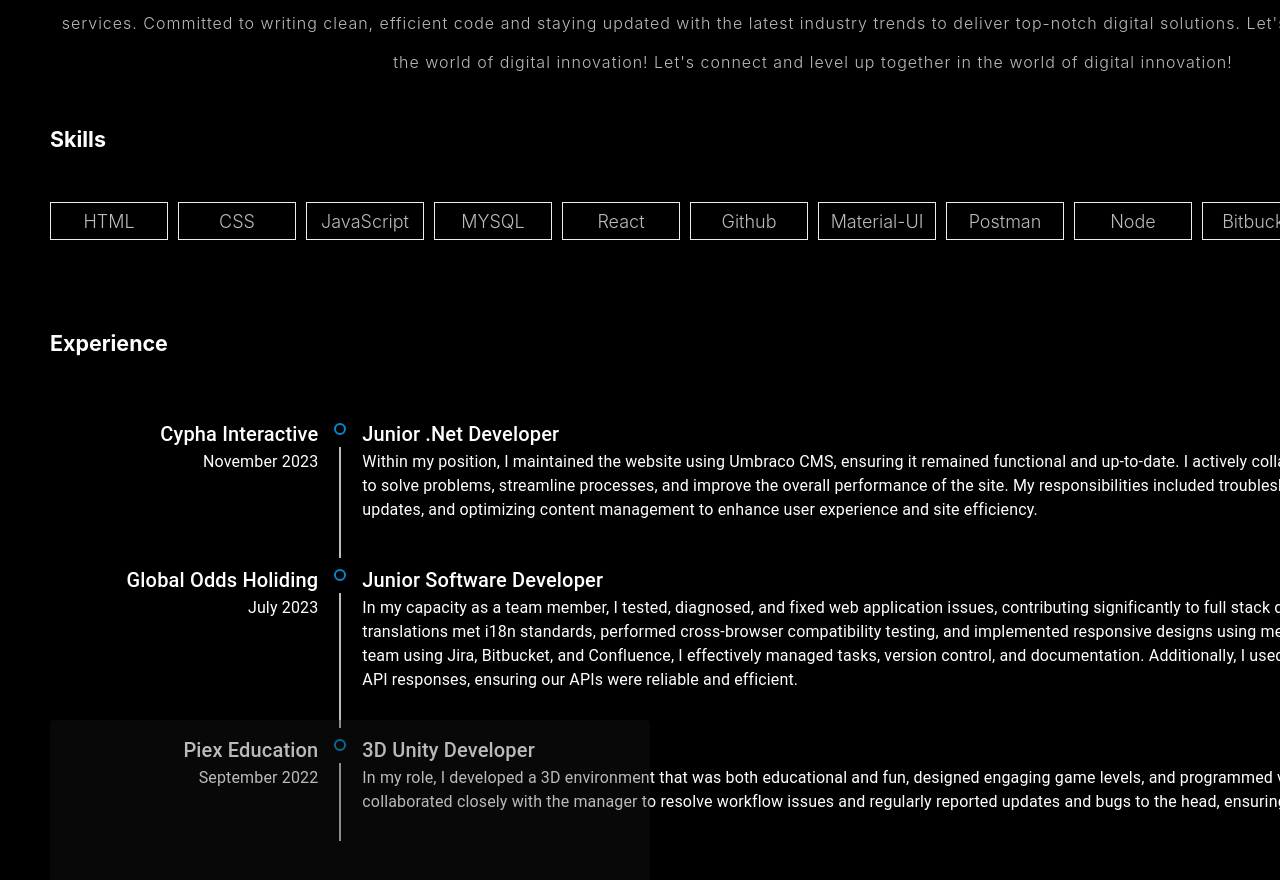
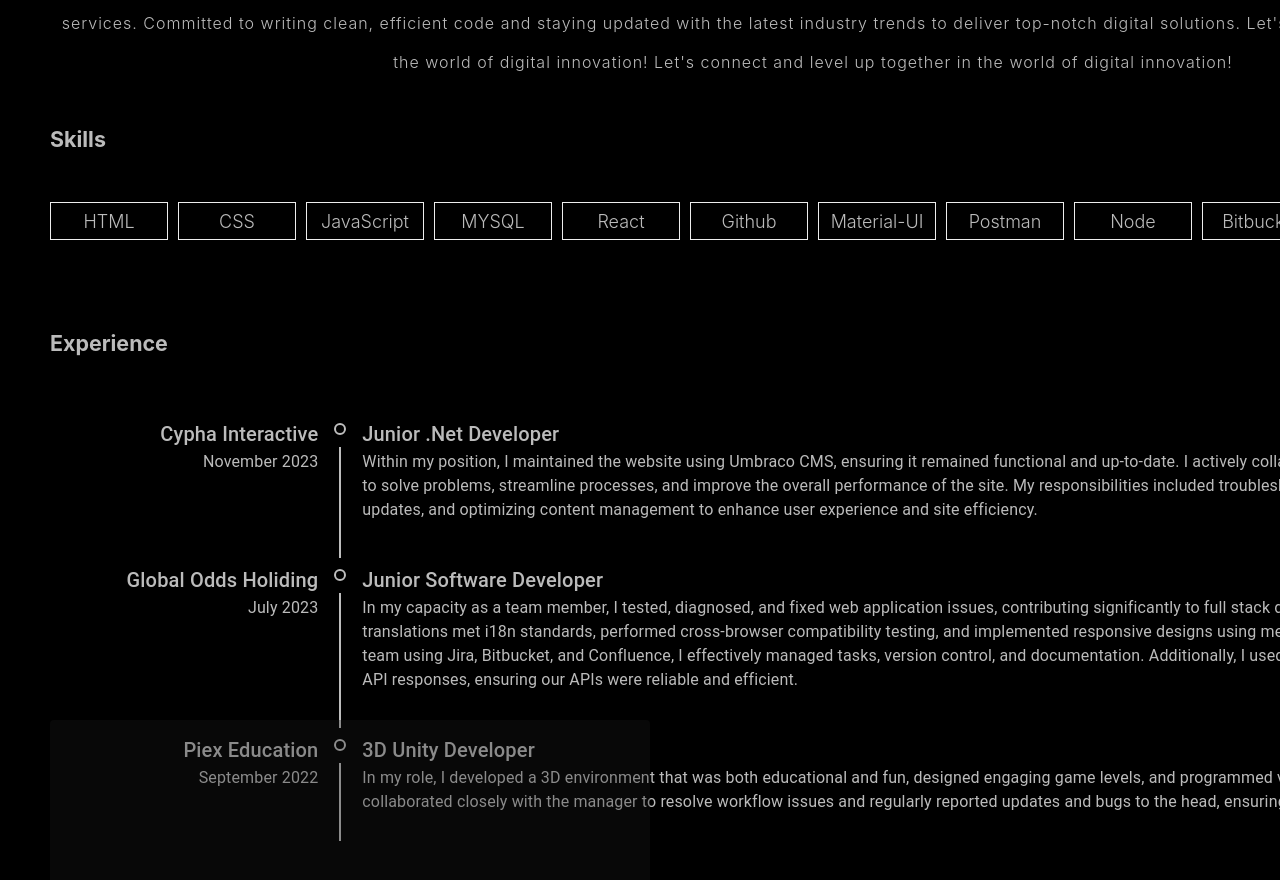
Before and after one commit to PritamMaharjan86/portfolio-react, a React (Create React App) app: page / in a window 1280 px wide. Shown: the part 980-1860 px from the top of the page. Built offline with nearby package versions, Linux system fonts and the light colour scheme.

Commit message:
update on experiece

```diff
--- a/src/App.css
+++ b/src/App.css
@@ -83,4 +83,5 @@
   flex-direction: row;
   gap: 10px;
   padding-bottom: 40px;
+  color: var(--text);
 }
--- a/src/App.js
+++ b/src/App.js
@@ -109,7 +109,7 @@ function App() {
       <section id="about"><div className='about-container'>
         <span className='about-me'>Passionate Web Developer with expertise in front-end and back-end technologies. Skilled in creating responsive, user-friendly websites and web applications using HTML, CSS, JavaScript, and modern frameworks like React and Angular. Proficient in server-side languages such as Node.js and Python, with experience in database management and cloud services. Committed to writing clean, efficient code and staying updated with the latest industry trends to deliver top-notch digital solutions.
           Let's connect and level up together in the world of digital innovation! Let's connect and level up together in the world of digital innovation!</span>
-        <h6 style={{ color: 'white', display: 'flex', justifyContent: 'left' }}>Skills</h6>
+        <h6 style={{ color: 'var(--text)', display: 'flex', justifyContent: 'left' }}>Skills</h6>
         <div className='skill'>
           <Box component="section" sx={{ p: 1, border: '1px solid #ededed', height: '20px', minWidth: '100px', color: '#bbbbbb', fontSize: '18px', textAlign: 'center', fontWeight: '300' }}>
             HTML
@@ -148,7 +148,7 @@ function App() {
             Wordpress
           </Box>
         </div>
-        <h6 style={{ color: 'white', display: 'flex', justifyContent: 'left' }}>Experience</h6>
+        <h6 style={{ color: 'var(--text)', display: 'flex', justifyContent: 'left' }}>Experience</h6>
         <div className='experience'>
           <Timeline
             sx={{
@@ -165,15 +165,15 @@ function App() {
                 variant='h6'
                 marginBottom='40px'
               >
-                <Typography variant='h6' component="span">Cypha Interactive
+                <Typography variant='h6' component="span" style={{ color: 'var(--text)' }}>Cypha Interactive
                 </Typography>
-                <Typography style={{ marginBottom: '30px' }}> November 2023</Typography>
+                <Typography style={{ marginBottom: '30px', color: 'var(--text)'  }}> November 2023</Typography>
               </TimelineOppositeContent>
               <TimelineSeparator>
-                <TimelineDot variant="outlined" color='info' />
+                <TimelineDot variant="outlined" />
                 <TimelineConnector />
               </TimelineSeparator>
-              <TimelineContent style={{ color: 'white' }}><Typography variant='h6' component="span">Junior .Net Developer
+              <TimelineContent style={{ color: 'var(--text)' }}><Typography variant='h6' component="span">Junior .Net Developer
               </Typography>
                 <Typography style={{ marginBottom: '30px' }}>Within my position, I maintained the website using Umbraco CMS, ensuring it remained functional and up-to-date. I actively collaborated with other team members to solve problems, streamline processes, and improve the overall performance of the site. My responsibilities included troubleshooting issues, implementing updates, and optimizing content management to enhance user experience and site efficiency.
                 </Typography></TimelineContent>
@@ -187,18 +187,18 @@ function App() {
                 variant='h6'
                 marginBottom='40px'
               >
-                <Typography variant='h6' component="span">Global Odds Holiding
+                <Typography variant='h6' component="span" style={{ color: 'var(--text)' }}>Global Odds Holiding
                 </Typography>
-                <Typography style={{ marginBottom: '30px' }}> July 2023</Typography>
+                <Typography style={{ marginBottom: '30px', color: 'var(--text)' }}> July 2023</Typography>
               </TimelineOppositeContent>
 
               <TimelineSeparator>
-                <TimelineDot variant="outlined" color='info' />
+                <TimelineDot variant="outlined" />
                 <TimelineConnector />
               </TimelineSeparator>
-              <TimelineContent style={{ color: 'white' }}><Typography variant='h6' component="span">Junior Software Developer
+              <TimelineContent style={{ color: 'var(--text)' }}><Typography variant='h6' component="span">Junior Software Developer
               </Typography>
-                <Typography style={{ marginBottom: '30px' }}>In my capacity as a team member, I tested, diagnosed, and fixed web application issues, contributing significantly to full stack development. I ensured website translations met i18n standards, performed cross-browser compatibility testing, and implemented responsive designs using media queries. Collaborating with my team using Jira, Bitbucket, and Confluence, I effectively managed tasks, version control, and documentation. Additionally, I used Postman to test and validate REST API responses, ensuring our APIs were reliable and efficient.</Typography></TimelineContent>
+                <Typography style={{ marginBottom: '30px', color: 'var(--text)' }}>In my capacity as a team member, I tested, diagnosed, and fixed web application issues, contributing significantly to full stack development. I ensured website translations met i18n standards, performed cross-browser compatibility testing, and implemented responsive designs using media queries. Collaborating with my team using Jira, Bitbucket, and Confluence, I effectively managed tasks, version control, and documentation. Additionally, I used Postman to test and validate REST API responses, ensuring our APIs were reliable and efficient.</Typography></TimelineContent>
             </TimelineItem>
 
             <TimelineItem>
@@ -208,15 +208,15 @@ function App() {
                 color="white"
                 variant='h6'
                 marginBottom='40px'
-              > <Typography variant='h6' component="span">Piex Education
+              > <Typography variant='h6' component="span" style={{ color: 'var(--text)' }}>Piex Education
                 </Typography>
-                <Typography style={{ marginBottom: '5px' }}> September 2022</Typography>
+                <Typography style={{ marginBottom: '5px', color: 'var(--text)' }}> September 2022</Typography>
               </TimelineOppositeContent>
               <TimelineSeparator>
-                <TimelineDot variant="outlined" color='info' />
+                <TimelineDot variant="outlined" />
                 <TimelineConnector />
               </TimelineSeparator>
-              <TimelineContent style={{ color: 'white' }}><Typography variant='h6' component="span">3D Unity Developer
+              <TimelineContent style={{ color: 'var(--text)' }}><Typography variant='h6' component="span">3D Unity Developer
               </Typography>
                 <Typography>In my role, I developed a 3D environment that was both educational and fun, designed engaging game levels, and programmed various game functions. I collaborated closely with the manager to resolve workflow issues and regularly reported updates and bugs to the head, ensuring smooth project progress.</Typography></TimelineContent>
             </TimelineItem>
```
